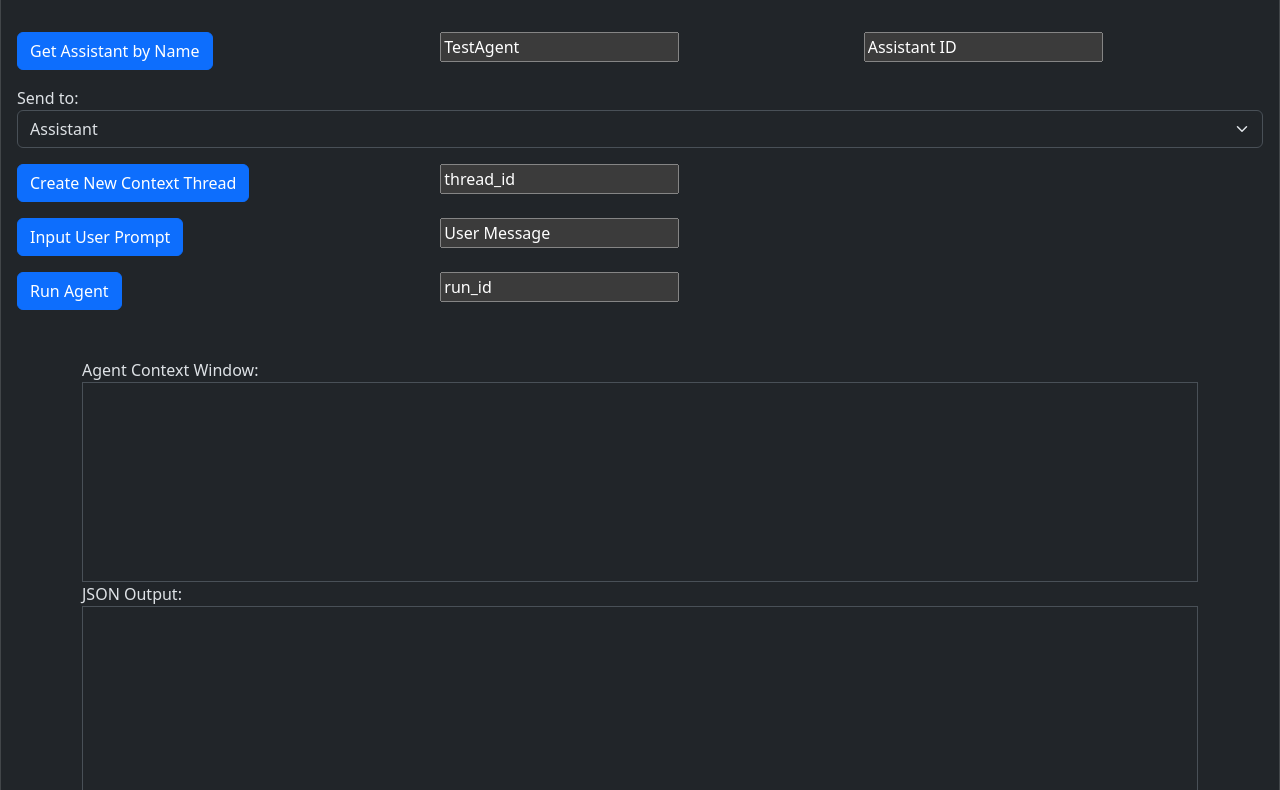
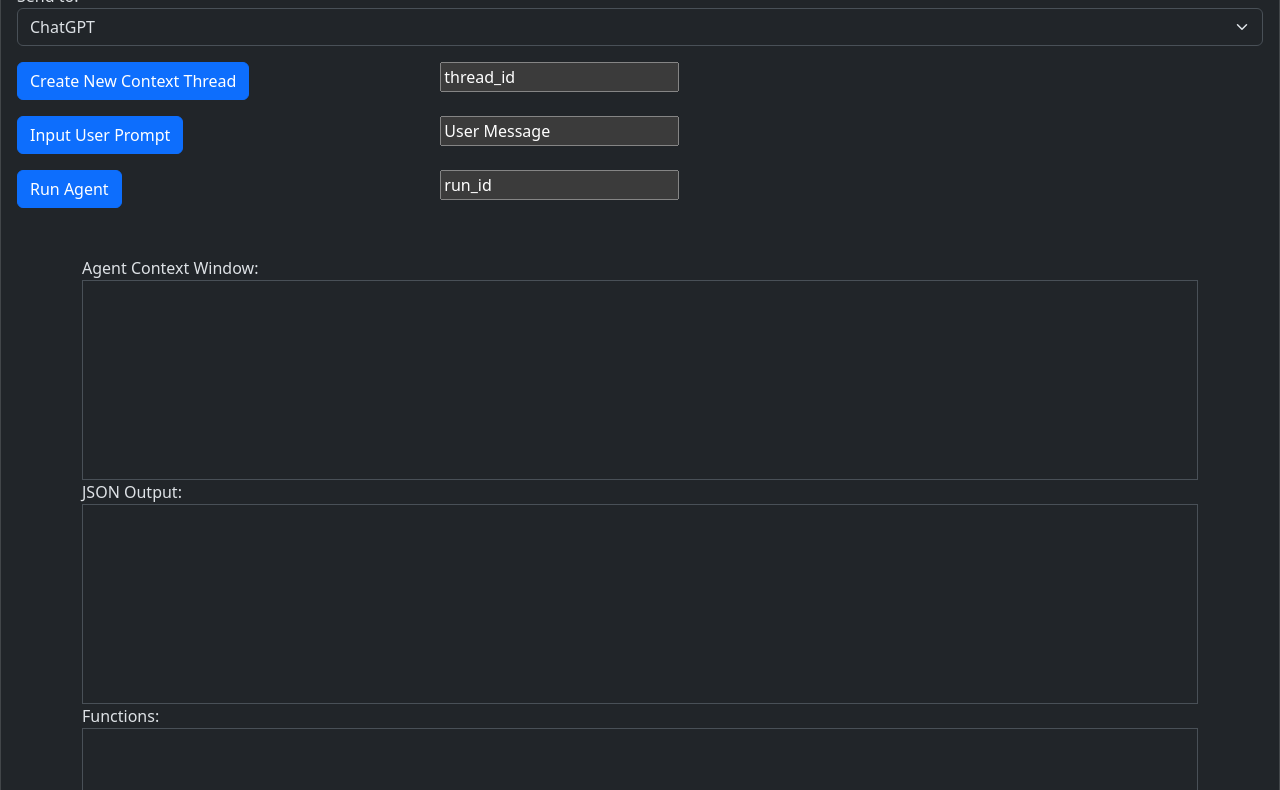
Before and after one commit to johntango/AssistantAgentFuncs002, a website: page public/index.html in a window 1280 px wide. Shown: the part 83-873 px from the top of the page. Drawn offline with nearby package versions, Linux system fonts and the light colour scheme.

Commit message:
flip Assistant buttons on or off

```diff
--- a/public/index.html
+++ b/public/index.html
@@ -202,6 +202,18 @@
             </div>
           </div>
         </section>
+        <div class="row mb-3">
+          <div class="col">
+            <label for="target_selection">Send to:</label>
+            <select id="target_selection" class="form-select" onchange="toggleAssistantButtons()">
+              <option value="chatgpt">ChatGPT</option>
+              <option value="assistant">Assistant</option>
+            </select>
+          </div>
+        </div>
+
+        <!-- Assistant-specific buttons -->
+        <div id="assistant-buttons" style="display:none;">
           <div class="container mt-5"></div>
           <div class="row mb-3">
             <div class="col">
@@ -231,15 +243,8 @@
                 />
               </div>
             </div>
-          <div class="row mb-3">
-            <div class="col">
-              <label for="target_selection">Send to:</label>
-              <select id="chatgpt" class="form-select">
-                <option value="assistant">Assistant</option>
-                <option value="chatgpt">ChatGPT</option>
-              </select>
           </div>
-          </div>
+
           <div class="row mb-3">
             <div class = "col">
               <button
@@ -301,4 +306,21 @@
       </div>
     </div>
   </body>
+  <script>
+    function toggleAssistantButtons() {
+      const selectedTarget = document.getElementById("target_selection").value;
+      const assistantButtons = document.getElementById("assistant-buttons");
+
+      if (selectedTarget === "assistant") {
+        assistantButtons.style.display = "block"; // Show Assistant buttons
+      } else {
+        assistantButtons.style.display = "none"; // Hide Assistant buttons
+      }
+    }
+
+    // Set the default view when the page loads
+    document.addEventListener("DOMContentLoaded", function () {
+      toggleAssistantButtons(); // Initialize with ChatGPT as the default
+    });
+  </script>
 </html>
```
Lines whose indentation alone changed are shown as unchanged.
